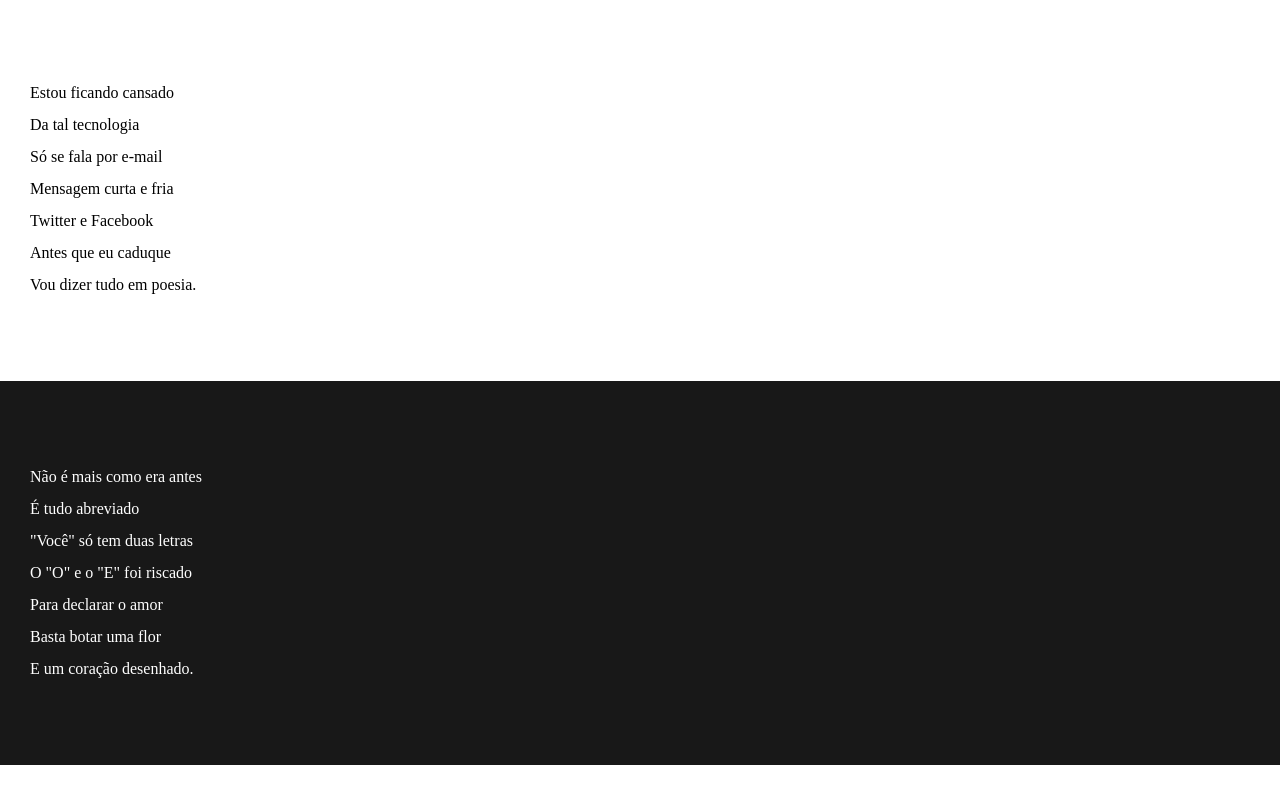
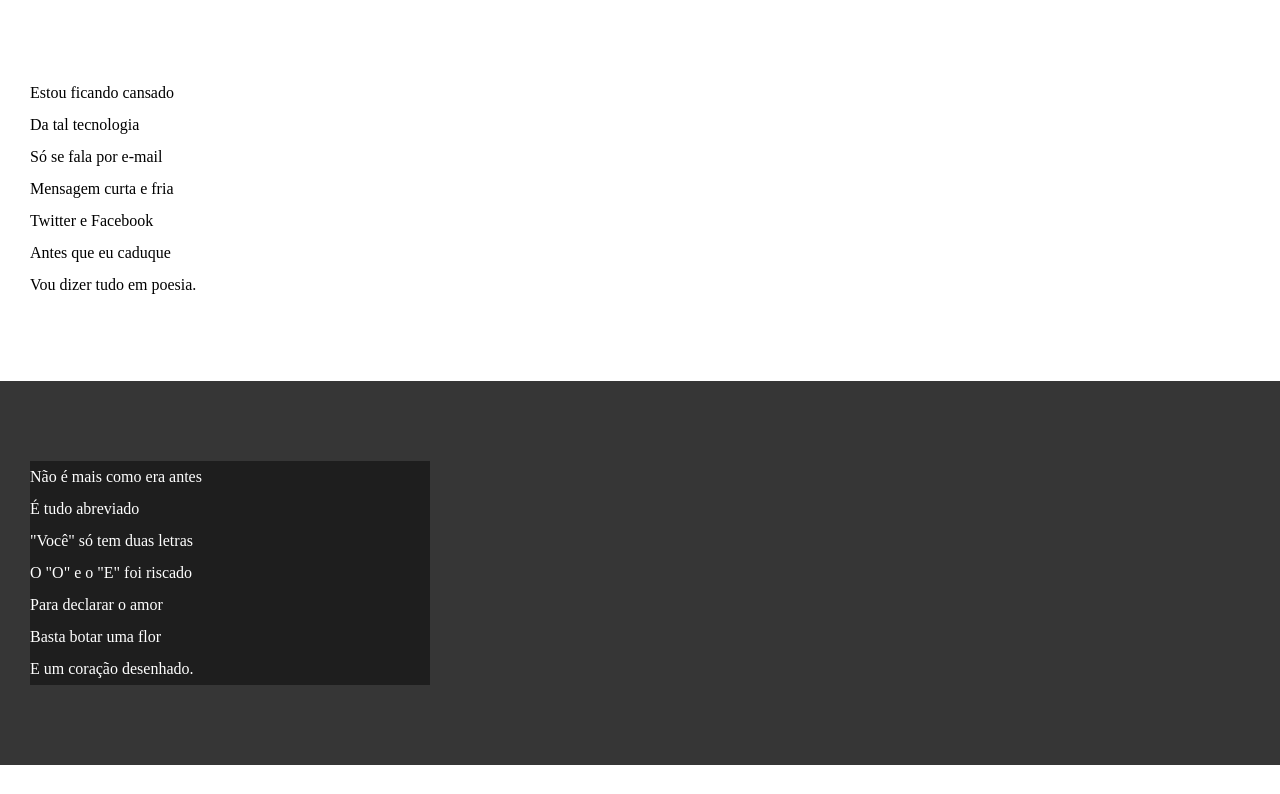
Before and after one commit to GabrielSouzaLopes/HTML-CSS, a plain HTML site: page Desafios/Desafio12/index.html in a window 1280 px wide. Shown: the part 158-952 px from the top of the page. Drawn offline with Linux system fonts and the light colour scheme.

Commit message:
update paragraph

```diff
--- a/Desafios/Desafio12/estilo/style.css
+++ b/Desafios/Desafio12/estilo/style.css
@@ -46,8 +46,13 @@ section.normal{
 }
 
 section.imagem {
-    background-color: rgba(0, 0, 0, 0.7);
+    background-color: rgba(0, 0, 0, 0.322);
     color: white;
+}
+
+section.imagem > p {
+    background-color: rgba(0, 0, 0, 0.441);
+    width: 400px;
 }
 
 
```
